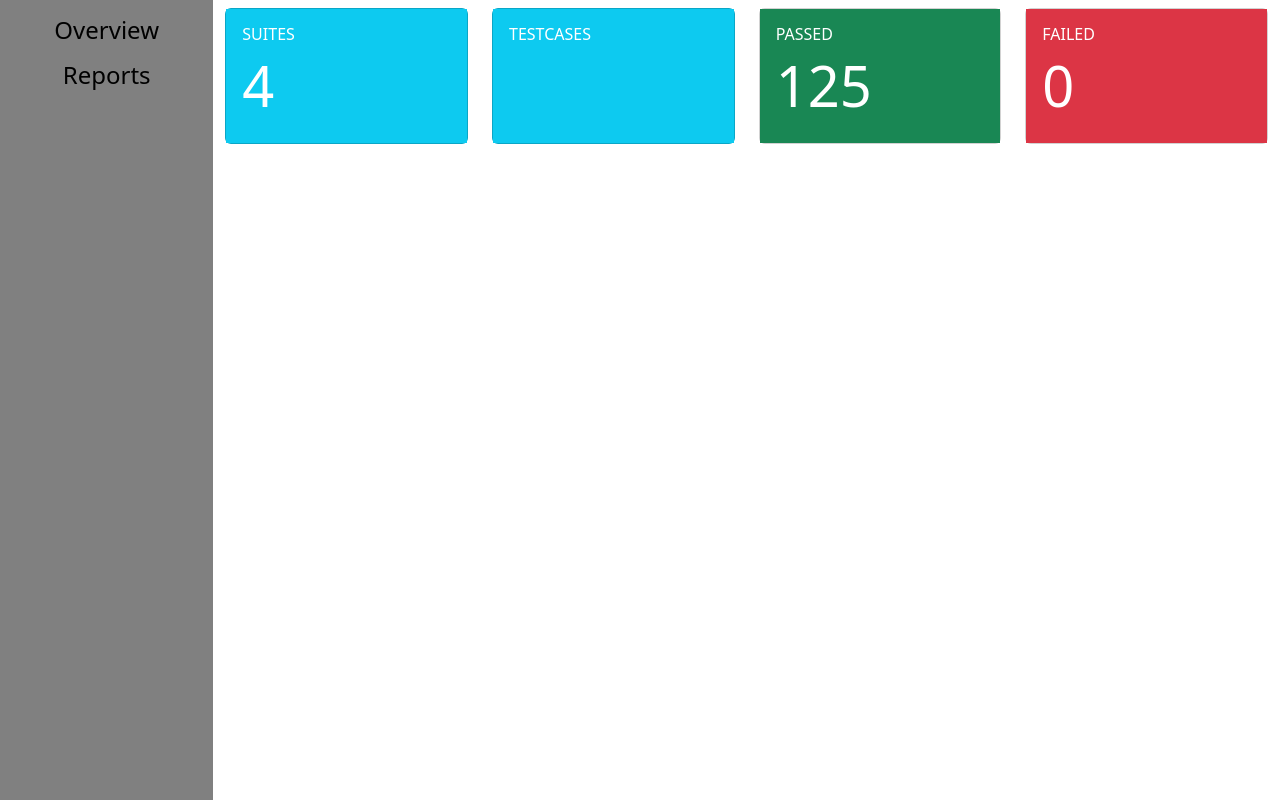
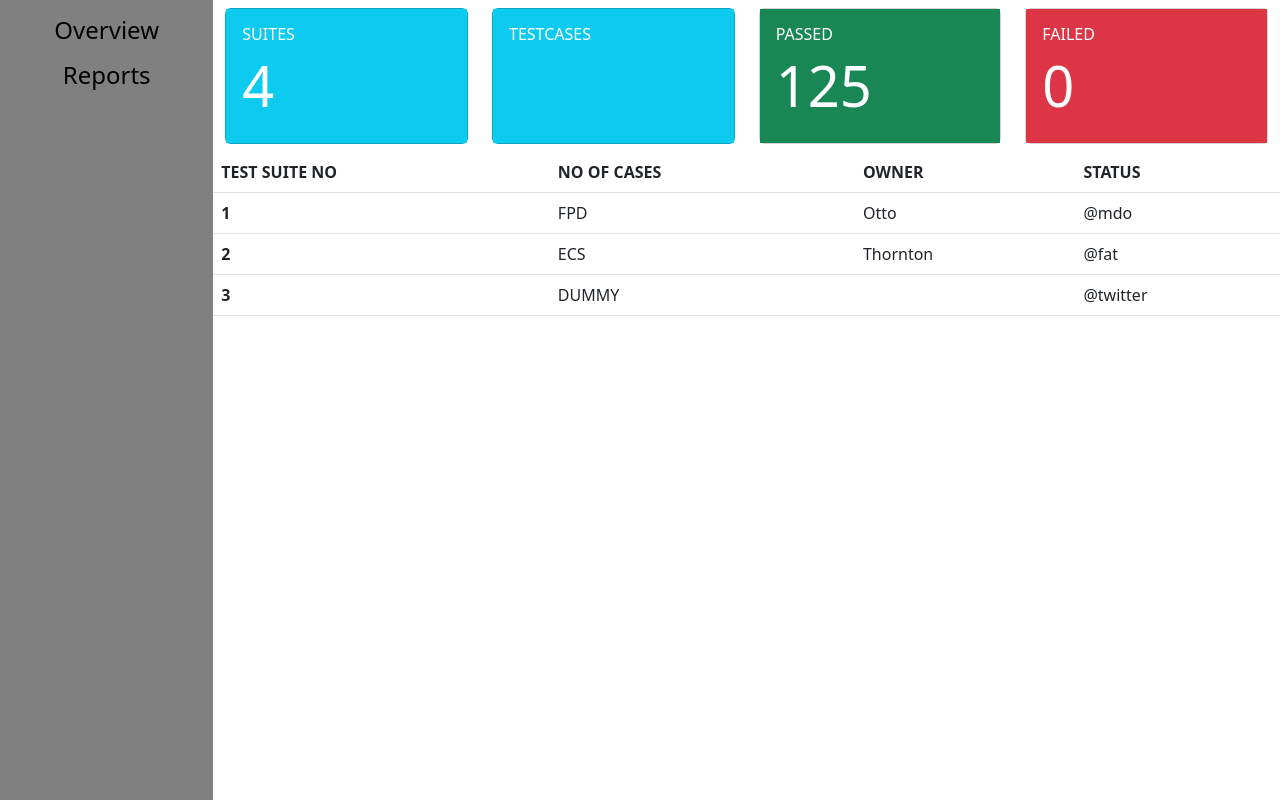
Before and after one commit to skpprafful/hacker-week, a Flask app: template templates/index.html in a window 1280 px wide. Shown: the part 85-885 px from the top of the page. Run offline with Flask 2, Linux system fonts and the light colour scheme; the template is opened without the code that fills it, so the values that code supplies are empty; some libraries are stand-ins or nearby versions.

Commit message:
Add files via upload
added table

```diff
--- a/templates/index.html
+++ b/templates/index.html
@@ -100,6 +100,36 @@
                     </div>
                 </div>
             </div>
+                   <table class="table">
+  <thead>
+    <tr>
+      <th scope="col">TEST SUITE NO</th>
+      <th scope="col">NO OF CASES</th>
+      <th scope="col">OWNER</th>
+      <th scope="col">STATUS</th>
+    </tr>
+  </thead>
+  <tbody>
+    <tr>
+      <th scope="row">1</th>
+      <td>FPD</td>
+      <td>Otto</td>
+      <td>@mdo</td>
+    </tr>
+    <tr>
+      <th scope="row">2</th>
+      <td>ECS</td>
+      <td>Thornton</td>
+      <td>@fat</td>
+    </tr>
+    <tr>
+      <th scope="row">3</th>
+      <td>DUMMY</td>
+      <td></td>
+      <td>@twitter</td>
+    </tr>
+  </tbody>
+</table>
 
             </div>
         </div>
@@ -107,6 +137,6 @@
 
 
 
-
+</div>
   </body>
 </html>
```
